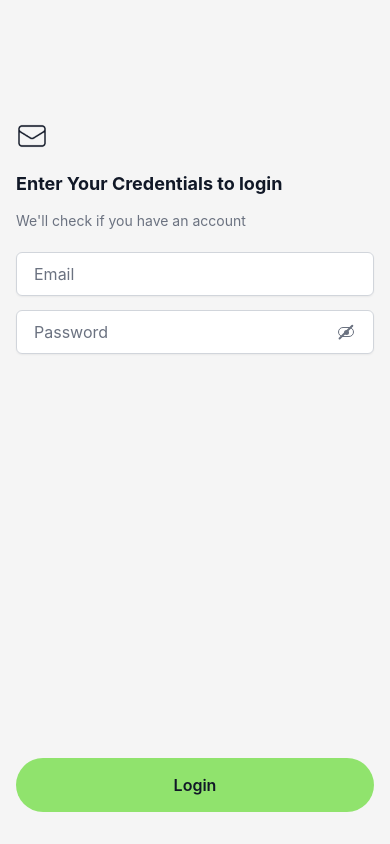
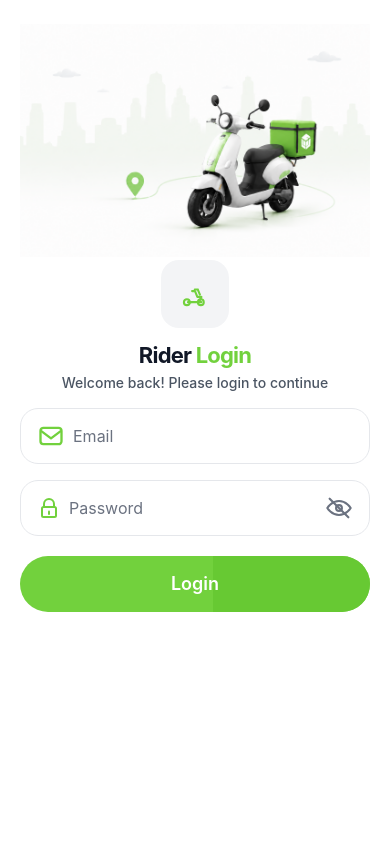
Before and after one commit to enatega/EnategaDeliveriesRiderApp, a React Native app: screen /Login in a window 390 px wide. Built offline with nearby package versions, Linux system fonts and the light colour scheme; no server answers; what expo-localization would draw is missing.

Commit message:
UI changes

```diff
--- a/src/components/HomeOrderCard.tsx
+++ b/src/components/HomeOrderCard.tsx
@@ -103,15 +103,15 @@ export default function HomeOrderCard({ order, tab }: Props) {
                 <ListIcon width={20} height={20}/>
               </View>
               <View style={styles.textBlock}>
-                <Text weight="medium" color={theme.colors.gray600}>{t('home_order_id')}</Text>
-                <Text weight="semiBold" color={theme.colors.gray900}>#{safeOrderCode}</Text>
+                <Text variant="caption" weight="medium" color={theme.colors.gray600}>{t('home_order_id')}</Text>
+                <Text variant="label" weight="semiBold" color={theme.colors.gray900}>#{safeOrderCode}</Text>
               </View>
             </View>
           </View>
           <View style={styles.topCell}>
-            <Text weight="medium" color={theme.colors.gray600}>{t('home_order_status')}</Text>
+            <Text variant="caption" weight="medium" color={theme.colors.gray600}>{t('home_order_status')}</Text>
             <View style={[styles.badge, { backgroundColor: badge.bg }]}>
-              <Text weight="medium" color={badge.text}>{safeStatusLabel}</Text>
+              <Text variant="caption" weight="medium" color={badge.text}>{safeStatusLabel}</Text>
             </View>
           </View>
         </View>
@@ -126,8 +126,8 @@ export default function HomeOrderCard({ order, tab }: Props) {
               <View style={[styles.storeImage, { borderColor: theme.colors.gray200, backgroundColor: theme.colors.gray100 }]} />
             )}
             <View style={styles.textBlock}>
-              <Text weight="medium" color={theme.colors.gray600}>{t('home_store_name')}</Text>
-              <Text weight="semiBold" color={theme.colors.gray900}>{safeStoreName}</Text>
+              <Text variant="caption" weight="medium" color={theme.colors.gray600}>{t('home_store_name')}</Text>
+              <Text variant="label" weight="semiBold" color={theme.colors.gray900}>{safeStoreName}</Text>
             </View>
           </View>
           {tab === 'processing' ? (
@@ -156,7 +156,7 @@ export default function HomeOrderCard({ order, tab }: Props) {
 
         <View style={styles.distanceRow}>
           <Image source={locationIcon} style={styles.distanceIcon} resizeMode="contain" />
-          <Text weight="medium" color={theme.colors.gray500}>{safeDistanceLabel}</Text>
+          <Text variant="caption" weight="medium" color={theme.colors.gray500}>{safeDistanceLabel}</Text>
         </View>
 
         <View style={styles.divider} />
@@ -168,8 +168,8 @@ export default function HomeOrderCard({ order, tab }: Props) {
                 <DollarIcon width={20} height={20} />
               </View>
               <View style={styles.textBlock}>
-                <Text weight="medium" color={theme.colors.gray600}>{t('home_order_amount')}</Text>
-                <Text weight="semiBold" color={theme.colors.gray900}>${safeOrderAmount.toFixed(2)}</Text>
+                <Text variant="caption" weight="medium" color={theme.colors.gray600}>{t('home_order_amount')}</Text>
+                <Text variant="label" weight="semiBold" color={theme.colors.gray900}>${safeOrderAmount.toFixed(2)}</Text>
               </View>
             </View>
           </View>
@@ -179,8 +179,8 @@ export default function HomeOrderCard({ order, tab }: Props) {
                 <ClockIcon width={20} height={20} />
               </View>
               <View style={styles.textBlock}>
-                <Text weight="medium" color={theme.colors.gray600}>{t('order_time')}</Text>
-                <Text weight="semiBold" color={theme.colors.gray900}>{safeTime}</Text>
+                <Text variant="caption" weight="medium" color={theme.colors.gray600}>{t('order_time')}</Text>
+                <Text variant="label" weight="semiBold" color={theme.colors.gray900}>{safeTime}</Text>
               </View>
             </View>
           </View>
@@ -190,13 +190,13 @@ export default function HomeOrderCard({ order, tab }: Props) {
 
         <View style={styles.row}>
           <View style={styles.topCell}>
-            <Text weight="medium" color={theme.colors.gray600}>{t('home_payment_status')}</Text>
-            <Text weight="semiBold" color={theme.colors.gray900}>{safePaymentMethod}</Text>
+            <Text variant="caption" weight="medium" color={theme.colors.gray600}>{t('home_payment_status')}</Text>
+            <Text variant="label" weight="semiBold" color={theme.colors.gray900}>{safePaymentMethod}</Text>
           </View>
           <View style={styles.topCell}>
-            <Text weight="medium" color={theme.colors.gray600}>{t('home_payment_status')}</Text>
+            <Text variant="caption" weight="medium" color={theme.colors.gray600}>{t('home_payment_status')}</Text>
             <View style={[styles.badge, { backgroundColor: paymentBadge.bg }]}>
-              <Text weight="medium" color={paymentBadge.text}>{safePaymentStatus}</Text>
+              <Text variant="caption" weight="medium" color={paymentBadge.text}>{safePaymentStatus}</Text>
             </View>
           </View>
         </View>
@@ -205,8 +205,8 @@ export default function HomeOrderCard({ order, tab }: Props) {
           <>
             <View style={styles.divider} />
             <View style={[styles.commentCard, { backgroundColor: theme.colors.gray100 }]}>
-              <Text weight="medium" color={theme.colors.gray600}>{t('home_comment')}</Text>
-              <Text style={styles.italic} weight="semiBold" color={theme.colors.gray900}>{safeComment}</Text>
+              <Text variant="caption" weight="medium" color={theme.colors.gray600}>{t('home_comment')}</Text>
+              <Text variant="label" style={styles.italic} weight="semiBold" color={theme.colors.gray900}>{safeComment}</Text>
             </View>
           </>
         ) : null}
@@ -241,8 +241,8 @@ function LocationRow({ kind, label, value, mapLabel, themeColor }: LocationRowPr
           {kind === 'pickup' ? <PickupLocationIcon width={20} height={20} /> : <HomeIcon width={20} height={20} />}
         </View>
         <View style={styles.textBlock}>
-          <Text weight="medium" color={themeColor.gray600}>{label}</Text>
-          <Text weight="semiBold" color={themeColor.gray900}>{value}</Text>
+          <Text variant="caption" weight="medium" color={themeColor.gray600}>{label}</Text>
+          <Text variant="label" weight="semiBold" color={themeColor.gray900}>{value}</Text>
         </View>
       </View>
       <View style={[styles.mapButton, { borderColor: themeColor.gray200 }]}>
@@ -269,7 +269,7 @@ const styles = StyleSheet.create({
   },
   topCell: {
     flex: 1,
-    gap: 2,
+    gap: 1,
     alignItems: 'flex-start',
   },
   iconTextRow: {
@@ -279,7 +279,7 @@ const styles = StyleSheet.create({
   },
   badge: {
     borderRadius: 12,
-    paddingHorizontal: 12,
+    paddingHorizontal: 10,
     paddingVertical: 2,
   },
   divider: {
@@ -294,7 +294,7 @@ const styles = StyleSheet.create({
   },
   textBlock: {
     flex: 1,
-    gap: 2,
+    gap: 1,
   },
   storeImage: {
     width: 48,
@@ -359,7 +359,7 @@ const styles = StyleSheet.create({
     gap: 8,
   },
   button: {
-    height: 54,
+    height: 44,
     borderRadius: 40,
     marginTop: 4,
   },
--- a/src/screens/LoginScreen.tsx
+++ b/src/screens/LoginScreen.tsx
@@ -1,9 +1,20 @@
 import React, { useState } from 'react';
-import { Image, KeyboardAvoidingView, Platform, ScrollView, StyleSheet, View } from 'react-native';
-import { Button, Text, TextInput } from '../components';
+import {
+  Image,
+  KeyboardAvoidingView,
+  Platform,
+  Pressable,
+  ScrollView,
+  StyleSheet,
+  TextInput as RNTextInput,
+  View,
+} from 'react-native';
+import Svg, { Path } from 'react-native-svg';
+import { Text } from '../components';
 import { useTranslations } from '../localization/LocalizationProvider';
 import { useAppTheme } from '../theme/ThemeProvider';
 import { useLoginMutation } from '../hooks/useAuthMutations';
+import { layout } from '../theme/layout';
 
 export default function LoginScreen() {
   const { t } = useTranslations('app');
@@ -11,6 +22,7 @@ export default function LoginScreen() {
   const loginMutation = useLoginMutation();
   const [email, setEmail] = useState('');
   const [password, setPassword] = useState('');
+  const [passwordVisible, setPasswordVisible] = useState(false);
   const [emailError, setEmailError] = useState('');
   const [passwordError, setPasswordError] = useState('');
 
@@ -46,9 +58,29 @@ export default function LoginScreen() {
     });
   };
 
+  const titleTextStyle = {
+    fontSize: theme.typography.size.xl,
+    lineHeight: theme.typography.lineHeight.xl,
+  };
+
+  const subtitleTextStyle = {
+    fontSize: theme.typography.size.sm,
+    lineHeight: theme.typography.lineHeight.sm,
+  };
+
+  const inputTextStyle = {
+    fontSize: theme.typography.size.md,
+    lineHeight: theme.typography.lineHeight.md,
+  };
+
+  const buttonTextStyle = {
+    fontSize: theme.typography.size.lg,
+    lineHeight: theme.typography.lineHeight.lg,
+  };
+
   return (
     <KeyboardAvoidingView
-      style={[styles.flex, { backgroundColor: theme.colors.loginBackground }]}
+      style={[styles.flex, { backgroundColor: theme.colors.background }]}
       behavior={Platform.OS === 'ios' ? 'padding' : 'height'}
     >
       <ScrollView
@@ -56,50 +88,102 @@ export default function LoginScreen() {
         keyboardShouldPersistTaps="handled"
         showsVerticalScrollIndicator={false}
       >
-        <View style={styles.card}>
+        <View style={styles.content}>
           <Image
-            source={require('../assets/images/envelope.png')}
-            style={styles.icon}
+            source={require('../assets/images/bikeImage.png')}
+            style={styles.heroImage}
             resizeMode="contain"
           />
-          <Text
-            variant="subtitle"
-            weight="bold"
-            color={theme.colors.gray900}
-            style={styles.title}
-          >
-            {t('auth_title')}
+
+          <View style={[styles.brandBadge, { backgroundColor: theme.colors.gray100, shadowColor: theme.colors.shadow }]}>
+            <ScooterIcon color={theme.colors.lime500} size={layout.icon.xl} />
+          </View>
+
+          <View style={styles.headingWrap}>
+            <View style={styles.titleRow}>
+              <Text weight="bold" color={theme.colors.gray900} style={[styles.titlePart, titleTextStyle]}>
+                Rider
               </Text>
-          <Text variant="caption" color={theme.colors.gray500} style={styles.subtitle}>
-            {t('auth_subtitle')}
+              <Text weight="bold" color={theme.colors.lime500} style={[styles.titlePart, titleTextStyle]}>
+                {' '}Login
               </Text>
+            </View>
+            <Text weight="medium" color={theme.colors.gray600} style={[styles.subtitle, subtitleTextStyle]}>
+              Welcome back! Please login to continue
+            </Text>
+          </View>
 
           <View style={styles.form}>
-            <TextInput
-              placeholder={t('auth_email_placeholder')}
+            <View>
+              <View
+                style={[
+                  styles.inputWrap,
+                  {
+                    backgroundColor: theme.colors.white,
+                    borderColor: theme.colors.gray200,
+                    shadowColor: theme.colors.shadow,
+                  },
+                ]}
+              >
+                <EnvelopeIcon color={theme.colors.lime500} size={layout.icon.xl} />
+                <RNTextInput
                   value={email}
                   onChangeText={(v) => {
                     setEmail(v);
                     if (emailError) setEmailError('');
                   }}
-              error={emailError}
+                  placeholder={t('auth_email_placeholder')}
+                  placeholderTextColor={theme.colors.gray500}
                   keyboardType="email-address"
                   autoCapitalize="none"
                   autoCorrect={false}
                   returnKeyType="next"
+                  style={[styles.input, { color: theme.colors.gray900 }, inputTextStyle]}
                 />
-            <TextInput
-              placeholder={t('auth_password_placeholder')}
+              </View>
+              {emailError ? (
+                <Text variant="caption" color={theme.colors.red500} style={styles.errorText}>
+                  {emailError}
+                </Text>
+              ) : null}
+            </View>
+
+            <View>
+              <View
+                style={[
+                  styles.inputWrap,
+                  {
+                    backgroundColor: theme.colors.white,
+                    borderColor: theme.colors.gray200,
+                    shadowColor: theme.colors.shadow,
+                  },
+                ]}
+              >
+                <LockIcon color={theme.colors.lime500} size={layout.icon.xl} />
+                <RNTextInput
                   value={password}
                   onChangeText={(v) => {
                     setPassword(v);
                     if (passwordError) setPasswordError('');
                   }}
-              error={passwordError}
-              isPassword
+                  placeholder={t('auth_password_placeholder')}
+                  placeholderTextColor={theme.colors.gray500}
                   returnKeyType="done"
                   onSubmitEditing={handleLogin}
+                  secureTextEntry={!passwordVisible}
+                  style={[styles.input, { color: theme.colors.gray900 }, inputTextStyle]}
                 />
+                <Pressable onPress={() => setPasswordVisible((v) => !v)} hitSlop={8}>
+                  <EyeIcon visible={passwordVisible} color={theme.colors.gray500} size={layout.icon.xl} />
+                </Pressable>
+              </View>
+              {passwordError ? (
+                <Text variant="caption" color={theme.colors.red500} style={styles.errorText}>
+                  {passwordError}
+                </Text>
+              ) : null}
+            </View>
+
             {loginMutation.error?.message ? (
               <Text variant="caption" color={theme.colors.red500}>
                 {loginMutation.error.message}
@@ -108,13 +192,24 @@ export default function LoginScreen() {
           </View>
         </View>
 
-        <Button
-          label={loginMutation.isPending ? t('auth_login_loading') : t('auth_login')}
+        <Pressable
           onPress={handleLogin}
           disabled={loginMutation.isPending}
-          containerStyle={styles.button}
-          textColor={theme.colors.gray900}
-        />
+          style={({ pressed }) => [
+            styles.loginButton,
+            {
+              shadowColor: theme.colors.lime500,
+              opacity: pressed ? 0.95 : 1,
+            },
+            loginMutation.isPending ? styles.disabled : null,
+          ]}
+        >
+          <View style={[styles.loginButtonLayer, { backgroundColor: theme.colors.lime500 }]} />
+          <View style={[styles.loginButtonLayerRight, { backgroundColor: theme.colors.lime600 }]} />
+          <Text weight="semiBold" color={theme.colors.white} style={[styles.loginButtonText, buttonTextStyle]}>
+            {loginMutation.isPending ? t('auth_login_loading') : t('auth_login')}
+          </Text>
+        </Pressable>
       </ScrollView>
     </KeyboardAvoidingView>
   );
@@ -125,34 +220,148 @@ const styles = StyleSheet.create({
     flex: 1,
   },
   scrollContent: {
-    flex: 1,
-    paddingTop: 120,
-    paddingHorizontal: 16,
-    paddingBottom: 32,
+    minHeight: '100%',
+    paddingHorizontal: layout.spacing.xl,
+    paddingTop: layout.spacing.md,
+    paddingBottom: layout.spacing.xxl,
   },
-  card: {
-    flex: 1,
+  content: {
+    alignItems: 'center',
   },
-  icon: {
-    width: 32,
-    height: 32,
-    marginBottom: 18,
+  heroImage: {
+    width: '100%',
+    maxWidth: 520,
+    height: layout.control.heroHeight,
+    marginTop: layout.spacing.sm,
   },
-  title: {
-    fontSize: 18,
-    lineHeight: 28,
-    marginBottom: 12,
+  brandBadge: {
+    width: layout.control.badgeSize,
+    height: layout.control.badgeSize,
+    borderRadius: layout.radius.lg,
+    alignItems: 'center',
+    justifyContent: 'center',
+    shadowOffset: { width: 0, height: layout.shadow.softOffsetY },
+    shadowOpacity: layout.shadow.softOpacity,
+    shadowRadius: layout.shadow.softRadius,
+    elevation: 2,
+  },
+  headingWrap: {
+    alignItems: 'center',
+    marginTop: layout.spacing.md,
+    gap: layout.spacing.xs,
+  },
+  titleRow: {
+    flexDirection: 'row',
+    alignItems: 'center',
+  },
+  titlePart: {
+    letterSpacing: -0.8,
   },
   subtitle: {
-    fontSize: 14,
-    lineHeight: 22,
-    marginBottom: 20,
+    textAlign: 'center',
   },
   form: {
-    gap: 14,
+    width: '100%',
+    marginTop: layout.spacing.lg,
+    gap: layout.spacing.lg,
   },
-  button: {
-    height: 54,
-    borderRadius: 40,
+  inputWrap: {
+    minHeight: layout.control.inputMinHeight,
+    borderRadius: layout.radius.lg,
+    borderWidth: 1,
+    flexDirection: 'row',
+    alignItems: 'center',
+    paddingHorizontal: layout.spacing.lg,
+    paddingVertical: layout.spacing.sm,
+    gap: layout.spacing.sm,
+    shadowOffset: { width: 0, height: layout.shadow.softOffsetY },
+    shadowOpacity: layout.shadow.softOpacity,
+    shadowRadius: layout.shadow.softRadius,
+    elevation: 2,
+  },
+  input: {
+    flex: 1,
+    minHeight: 20,
+    paddingVertical: 0,
+  },
+  errorText: {
+    marginTop: layout.spacing.xs,
+  },
+  loginButton: {
+    minHeight: layout.control.buttonMinHeight,
+    borderRadius: layout.radius.pill,
+    marginTop: layout.spacing.xl,
+    marginBottom: layout.spacing.sm,
+    overflow: 'hidden',
+    justifyContent: 'center',
+    alignItems: 'center',
+    shadowOffset: { width: 0, height: layout.shadow.glowOffsetY },
+    shadowOpacity: layout.shadow.glowOpacity,
+    shadowRadius: layout.shadow.glowRadius,
+    elevation: 8,
+    position: 'relative',
+  },
+  loginButtonLayer: {
+    ...StyleSheet.absoluteFillObject,
+  },
+  loginButtonLayerRight: {
+    position: 'absolute',
+    right: 0,
+    top: 0,
+    bottom: 0,
+    width: '45%',
+    opacity: 0.95,
+  },
+  loginButtonText: {
+    textAlign: 'center',
+  },
+  disabled: {
+    opacity: 0.55,
   },
 });
+
+function EnvelopeIcon({ color, size }: { color: string; size: number }) {
+  return (
+    <Svg width={size} height={size} viewBox="0 0 24 24" fill="none">
+      <Path d="M3 7.5A2.5 2.5 0 0 1 5.5 5h13A2.5 2.5 0 0 1 21 7.5v9a2.5 2.5 0 0 1-2.5 2.5h-13A2.5 2.5 0 0 1 3 16.5v-9Z" stroke={color} strokeWidth={2} />
+      <Path d="m4 8 8 6 8-6" stroke={color} strokeWidth={2} strokeLinecap="round" strokeLinejoin="round" />
+    </Svg>
+  );
+}
+
+function LockIcon({ color, size }: { color: string; size: number }) {
+  return (
+    <Svg width={size} height={size} viewBox="0 0 24 24" fill="none">
+      <Path d="M7 11V8a5 5 0 1 1 10 0v3" stroke={color} strokeWidth={2} strokeLinecap="round" />
+      <Path d="M6.5 11h11A1.5 1.5 0 0 1 19 12.5v7a1.5 1.5 0 0 1-1.5 1.5h-11A1.5 1.5 0 0 1 5 19.5v-7A1.5 1.5 0 0 1 6.5 11Z" stroke={color} strokeWidth={2} />
+      <Path d="M12 15.5v2.5" stroke={color} strokeWidth={2} strokeLinecap="round" />
+    </Svg>
+  );
+}
+
+function ScooterIcon({ color, size }: { color: string; size: number }) {
+  return (
+    <Svg width={size} height={size} viewBox="0 0 24 24" fill="none">
+      <Path d="M5 16.5a2.5 2.5 0 1 0 0 5 2.5 2.5 0 0 0 0-5Zm12 0a2.5 2.5 0 1 0 0 5 2.5 2.5 0 0 0 0-5Z" stroke={color} strokeWidth={1.8} />
+      <Path d="M7.5 19h7.8l2.2-4.5H14l-2-5H9.5" stroke={color} strokeWidth={1.8} strokeLinecap="round" strokeLinejoin="round" />
+      <Path d="M11.8 8.2h2.6l1.8 4.3" stroke={color} strokeWidth={1.8} strokeLinecap="round" />
+      <Path d="M6 19h2.6m8.8 0h-1.8" stroke={color} strokeWidth={1.8} strokeLinecap="round" />
+    </Svg>
+  );
+}
+
+function EyeIcon({ visible, color, size }: { visible: boolean; color: string; size: number }) {
+  return (
+    <Svg width={size} height={size} viewBox="0 0 24 24" fill="none">
+      <Path
+        d="M2 12s3.6-6 10-6 10 6 10 6-3.6 6-10 6-10-6-10-6Z"
+        stroke={color}
+        strokeWidth={1.8}
+        strokeLinecap="round"
+        strokeLinejoin="round"
+      />
+      <Path d="M12 9.5a2.5 2.5 0 1 0 0 5 2.5 2.5 0 0 0 0-5Z" stroke={color} strokeWidth={1.8} />
+      {!visible ? <Path d="m4 4 16 16" stroke={color} strokeWidth={1.8} strokeLinecap="round" /> : null}
+    </Svg>
+  );
+}
--- a/src/screens/SplashScreen.tsx
+++ b/src/screens/SplashScreen.tsx
@@ -13,7 +13,7 @@ export default function SplashScreen({ navigation }: Props) {
   useEffect(() => {
     const timeoutId = setTimeout(() => {
       navigation.replace('Login');
-    }, 1400);
+    }, 3000);
 
     return () => clearTimeout(timeoutId);
   }, [navigation]);
--- a/src/theme/colors.ts
+++ b/src/theme/colors.ts
@@ -40,6 +40,8 @@ export const lightColors = {
   green50: '#ECFDF5',
   gray150: '#E5E7EB',
   gray250: '#D1D5DB',
+  lime500: '#72D13D',
+  lime600: '#67C933',
   shadow: 'rgba(17, 24, 39, 0.12)',
 };
 
@@ -85,6 +87,8 @@ export const darkColors: typeof lightColors = {
   green50: '#052E24',
   gray150: '#1F2937',
   gray250: '#374151',
+  lime500: '#72D13D',
+  lime600: '#67C933',
   shadow: 'rgba(2, 6, 23, 0.45)',
 };
 
--- /dev/null
+++ b/src/theme/layout.ts
@@ -0,0 +1,35 @@
+export const layout = {
+  spacing: {
+    xs: 4,
+    sm: 8,
+    md: 12,
+    lg: 16,
+    xl: 20,
+    xxl: 24,
+  },
+  radius: {
+    md: 12,
+    lg: 18,
+    xl: 22,
+    pill: 40,
+  },
+  icon: {
+    md: 20,
+    lg: 24,
+    xl: 28,
+  },
+  control: {
+    inputMinHeight: 56,
+    buttonMinHeight: 56,
+    badgeSize: 68,
+    heroHeight: 240,
+  },
+  shadow: {
+    softOffsetY: 2,
+    softOpacity: 0.07,
+    softRadius: 10,
+    glowOffsetY: 6,
+    glowOpacity: 0.18,
+    glowRadius: 16,
+  },
+} as const;
--- a/src/theme/theme.ts
+++ b/src/theme/theme.ts
@@ -1,10 +1,12 @@
 import { darkColors, lightColors, ThemeColors } from './colors';
+import { layout } from './layout';
 import { typography } from './typography';
 
 export type Theme = {
   isDark: boolean;
   colors: ThemeColors;
   typography: typeof typography;
+  layout: typeof layout;
 };
 
 export const buildTheme = (scheme: 'light' | 'dark' | null): Theme => {
@@ -14,5 +16,6 @@ export const buildTheme = (scheme: 'light' | 'dark' | null): Theme => {
     isDark,
     colors: isDark ? darkColors : lightColors,
     typography,
+    layout,
   };
 };
```
Also changed, not shown: src/components/Text.tsx (+6 -1 lines), src/screens/ProcessingOrderDetailScreen.tsx (+14 -14 lines), src/assets/images/bikeImage.png (added), src/assets/images/splash-icon.png (added). Lines whose indentation alone changed are shown as unchanged.
